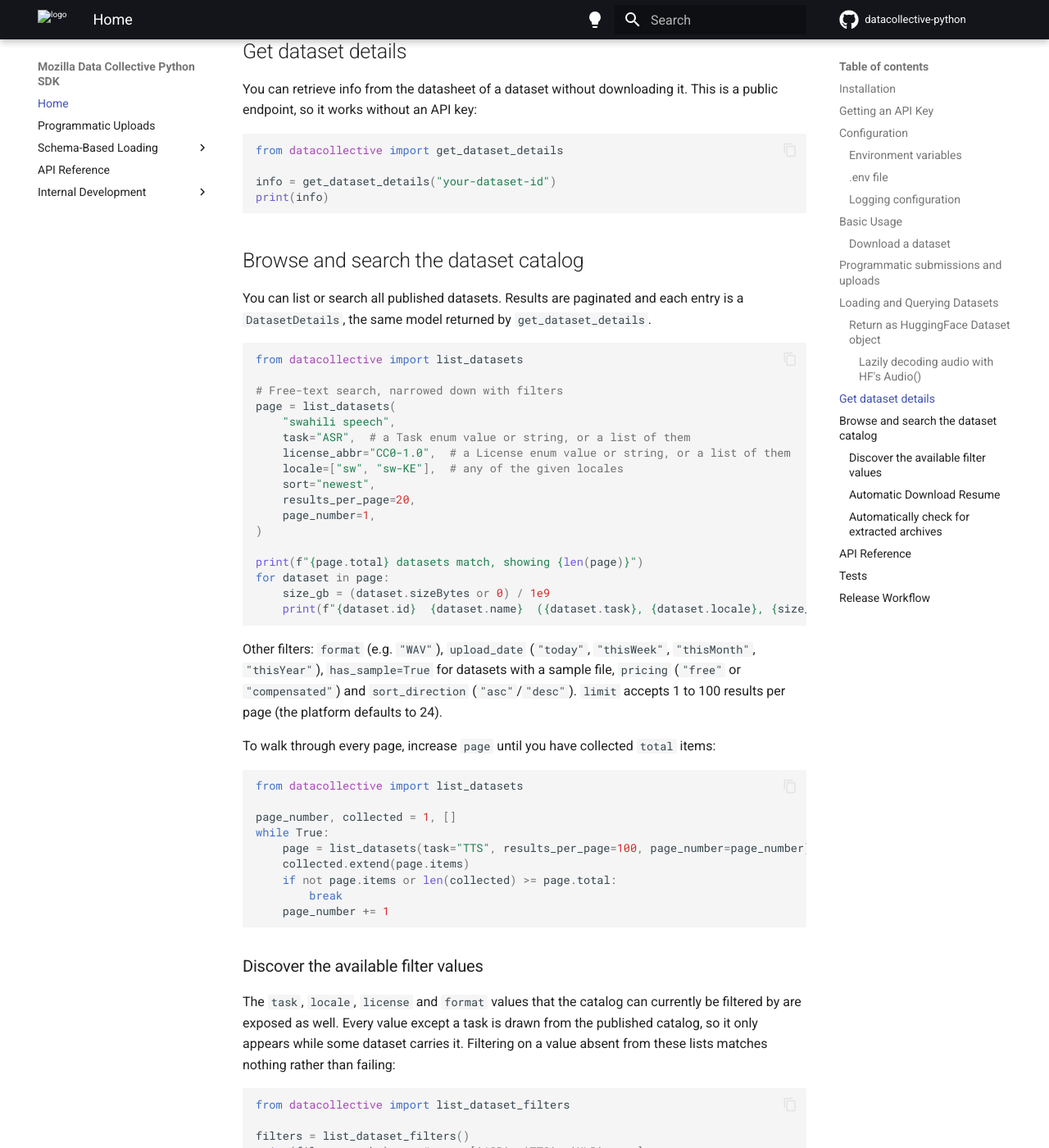
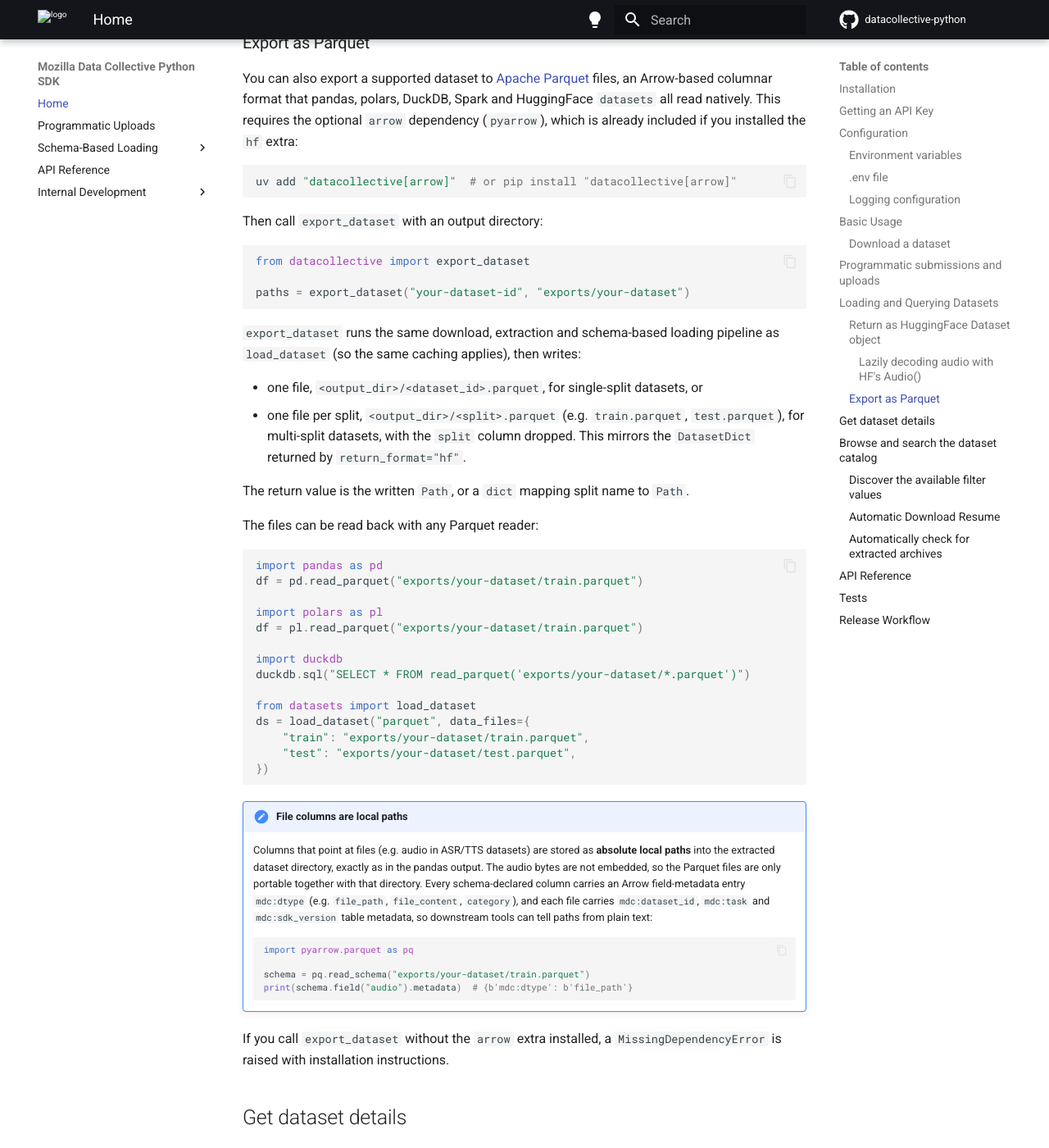
Before and after one commit to Mozilla-Data-Collective/datacollective-python, an MkDocs documentation site: the page built from docs/index.md, in a window 1280 px wide and 1400 px high, scrolled down 6001 px. Shown: the whole window at 82% size. Built offline with MkDocs 1.6.1 and Material for MkDocs 9.7.7, drawn with Linux system fonts in a browser that asks for light colours; comment, search, counter and statistics services are not loaded; some of the changed text lies outside the part shown.

Commit message:
Update docs

````diff
--- a/docs/index.md
+++ b/docs/index.md
@@ -8,7 +8,7 @@
 - Authenticate with the Mozilla Data Collective.
 - Download datasets to local storage.
 - Load supported datasets into AI-friendly formats, such as pandas DataFrames
-  and HuggingFace Datasets.
+  and HuggingFace Datasets, or export them to Parquet.
 
 ## Installation
 
@@ -260,6 +260,74 @@
 audio file is decoded (and resampled, if you specify a `sampling_rate`) at the
 moment you access it.
 
+### Export as Parquet
+
+You can also export a supported dataset to [Apache Parquet](https://parquet.apache.org/)
+files, an Arrow-based columnar format that pandas, polars, DuckDB, Spark and
+HuggingFace `datasets` all read natively. This requires the optional `arrow`
+dependency (`pyarrow`), which is already included if you installed the `hf` extra:
+
+```bash
+uv add "datacollective[arrow]"  # or pip install "datacollective[arrow]"
+```
+
+Then call `export_dataset` with an output directory:
+
+```python
+from datacollective import export_dataset
+
+paths = export_dataset("your-dataset-id", "exports/your-dataset")
+```
+
+`export_dataset` runs the same download, extraction and schema-based loading
+pipeline as `load_dataset` (so the same caching applies), then writes:
+
+- one file, `<output_dir>/<dataset_id>.parquet`, for single-split datasets, or
+- one file per split, `<output_dir>/<split>.parquet` (e.g. `train.parquet`,
+  `test.parquet`), for multi-split datasets, with the `split` column dropped.
+  This mirrors the `DatasetDict` returned by `return_format="hf"`.
+
+The return value is the written `Path`, or a `dict` mapping split name to `Path`.
+
+The files can be read back with any Parquet reader:
+
+```python
+import pandas as pd
+df = pd.read_parquet("exports/your-dataset/train.parquet")
+
+import polars as pl
+df = pl.read_parquet("exports/your-dataset/train.parquet")
+
+import duckdb
+duckdb.sql("SELECT * FROM read_parquet('exports/your-dataset/*.parquet')")
+
+from datasets import load_dataset
+ds = load_dataset("parquet", data_files={
+    "train": "exports/your-dataset/train.parquet",
+    "test": "exports/your-dataset/test.parquet",
+})
+```
+
+!!! note "File columns are local paths"
+    Columns that point at files (e.g. audio in ASR/TTS datasets) are stored as
+    **absolute local paths** into the extracted dataset directory, exactly as in
+    the pandas output. The audio bytes are not embedded, so the Parquet files
+    are only portable together with that directory. Every schema-declared
+    column carries an Arrow field-metadata entry `mdc:dtype` (e.g. `file_path`,
+    `file_content`, `category`), and each file carries `mdc:dataset_id`,
+    `mdc:task` and `mdc:sdk_version` table metadata, so downstream tools can
+    tell paths from plain text:
+
+    ```python
+    import pyarrow.parquet as pq
+
+    schema = pq.read_schema("exports/your-dataset/train.parquet")
+    print(schema.field("audio").metadata)  # {b'mdc:dtype': b'file_path'}
+    ```
+
+If you call `export_dataset` without the `arrow` extra installed, a
+`MissingDependencyError` is raised with installation instructions.
+
 ## Get dataset details
 
 You can retrieve info from the datasheet of a dataset without downloading it.
````
Also changed, not shown: README.md (+10 -0 lines), docs/api.md (+2 -0 lines).
